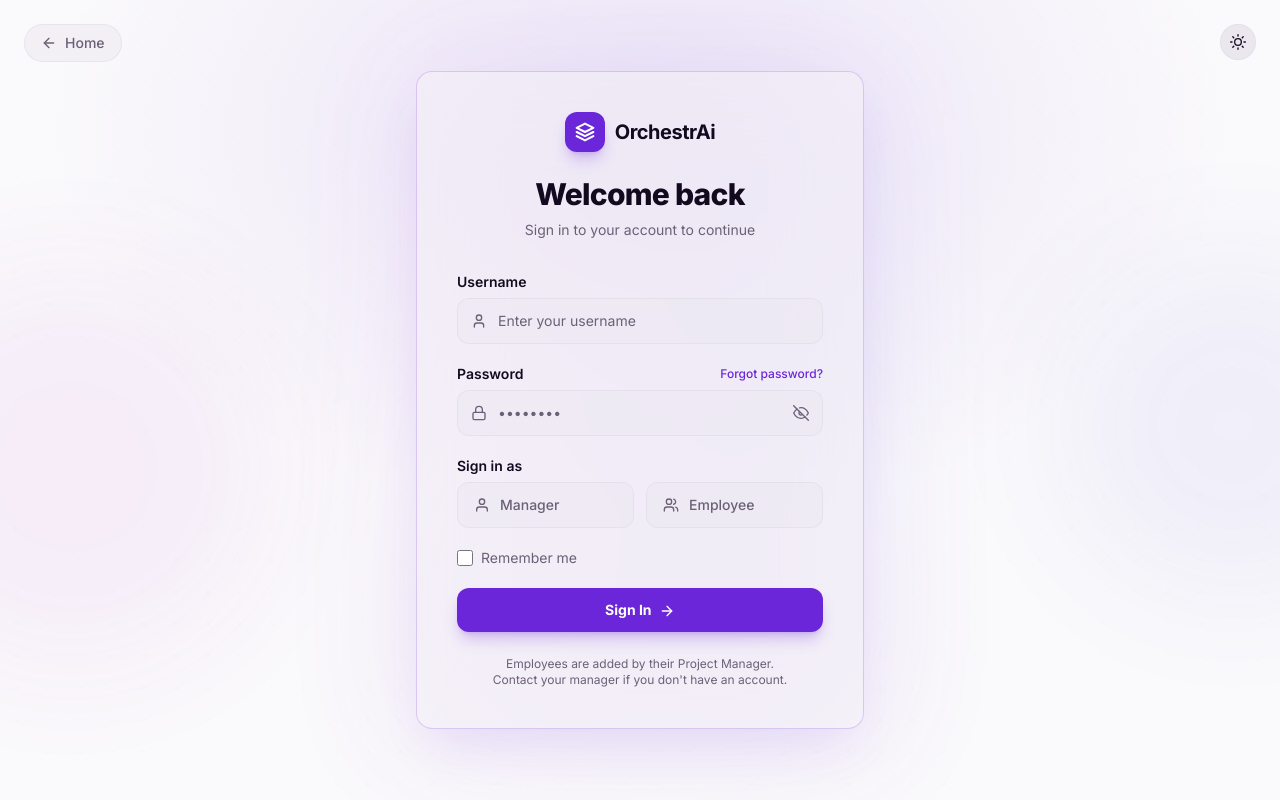
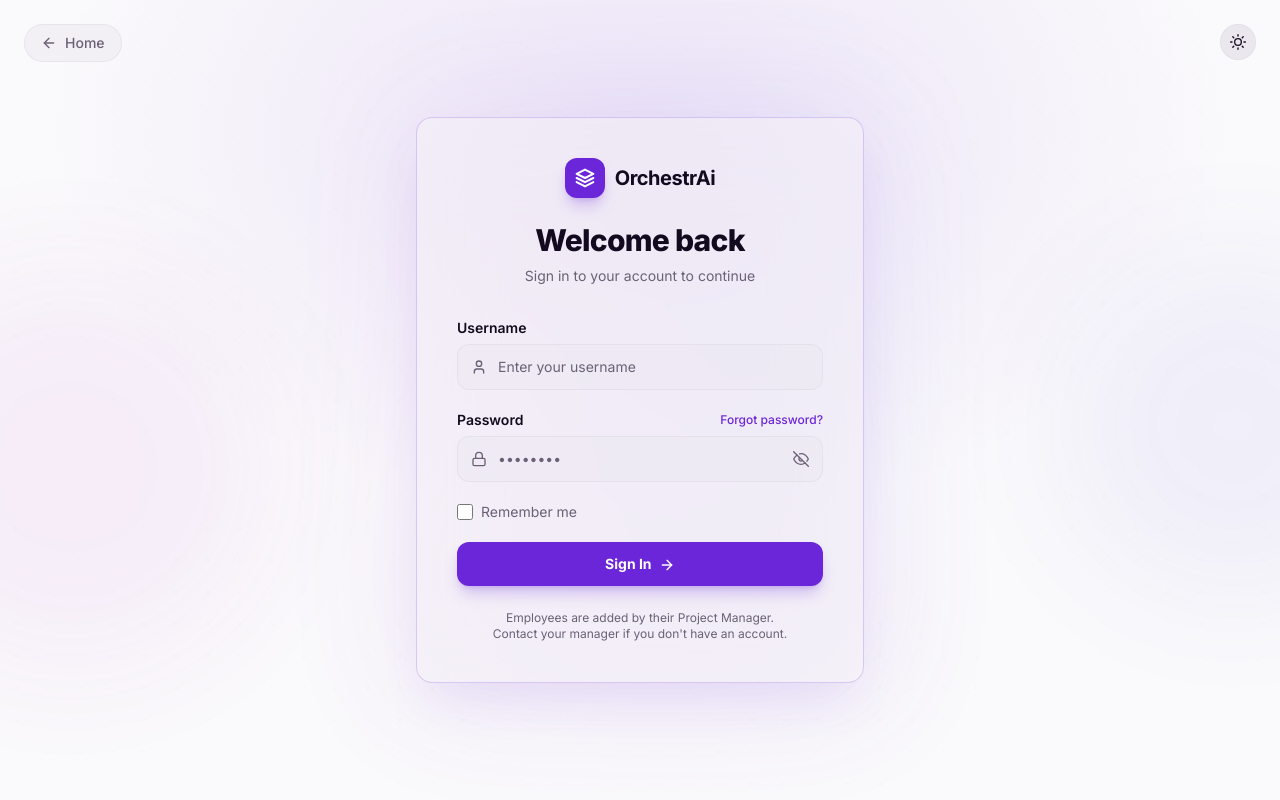
Before and after one commit to sarajaouad8/OrchesterAii, a Flask app: page /login in a window 1280 px wide. Run offline with Flask 3, Linux system fonts and the light colour scheme; some libraries are stand-ins or nearby versions.

Commit message:
i modify the option in login

```diff
--- a/routes/auth.py
+++ b/routes/auth.py
@@ -10,31 +10,26 @@ def login():
     if request.method == 'POST':
         username = request.form.get('username')
         password = request.form.get('password')
-        role = request.form.get('role')  # 'manager' or 'employee'
 
         user = User.query.filter_by(username=username).first()
 
         if user and user.check_password(password):
-            if user.role != role:
-                flash('Incorrect role selected for this account.', 'error')
-                return render_template('login.html')
+            # Clear any old session data completely
+            session.clear()
+
+            # Store user info in session
+            session['user_id'] = user.id
+            session['username'] = user.username
+            session['role'] = user.role
+            session.permanent = True
+
+            flash(f'Welcome back, {user.username}!', 'success')
+
+            # Redirect based on role stored in the database
+            if user.role == 'manager':
+                return redirect(url_for('manager.dashboard'))
             else:
-                # Clear any old session data completely
-                session.clear()
-
-                # Store user info in session
-                session['user_id'] = user.id
-                session['username'] = user.username
-                session['role'] = user.role
-                session.permanent = True
-
-                flash(f'Welcome back, {user.username}!', 'success')
-
-                # Redirect based on role
-                if user.role == 'manager':
-                    return redirect(url_for('manager.dashboard'))
-                else:
-                    return redirect(url_for('employee.dashboard'))
+                return redirect(url_for('employee.dashboard'))
         else:
             flash('Invalid username or password.', 'error')
 
--- a/templates/login.html
+++ b/templates/login.html
@@ -198,27 +198,6 @@
             </div>
           </div>
 
-          <!-- Role selector -->
-          <div>
-            <label class="mb-1.5 block text-sm font-semibold text-foreground">Sign in as</label>
-            <div class="grid grid-cols-2 gap-3">
-              <label for="role-manager" class="relative cursor-pointer">
-                <input type="radio" id="role-manager" name="role" value="manager" class="peer sr-only" required />
-                <div class="flex items-center gap-2.5 rounded-xl border border-border/60 bg-secondary/50 px-4 py-3 text-sm font-medium text-muted-foreground transition-all peer-checked:border-primary/50 peer-checked:bg-primary/10 peer-checked:text-primary peer-checked:ring-2 peer-checked:ring-primary/20">
-                  <svg class="h-4 w-4" viewBox="0 0 24 24" fill="none" stroke="currentColor" stroke-width="2" stroke-linecap="round" stroke-linejoin="round"><path d="M20 21v-2a4 4 0 0 0-4-4H8a4 4 0 0 0-4 4v2"/><circle cx="12" cy="7" r="4"/></svg>
-                  Manager
-                </div>
-              </label>
-              <label for="role-employee" class="relative cursor-pointer">
-                <input type="radio" id="role-employee" name="role" value="employee" class="peer sr-only" required />
-                <div class="flex items-center gap-2.5 rounded-xl border border-border/60 bg-secondary/50 px-4 py-3 text-sm font-medium text-muted-foreground transition-all peer-checked:border-primary/50 peer-checked:bg-primary/10 peer-checked:text-primary peer-checked:ring-2 peer-checked:ring-primary/20">
-                  <svg class="h-4 w-4" viewBox="0 0 24 24" fill="none" stroke="currentColor" stroke-width="2" stroke-linecap="round" stroke-linejoin="round"><path d="M16 21v-2a4 4 0 0 0-4-4H6a4 4 0 0 0-4 4v2"/><circle cx="9" cy="7" r="4"/><path d="M22 21v-2a4 4 0 0 0-3-3.87"/><path d="M16 3.13a4 4 0 0 1 0 7.75"/></svg>
-                  Employee
-                </div>
-              </label>
-            </div>
-          </div>
-
           <!-- Remember me -->
           <div class="flex items-center gap-2">
             <input type="checkbox" id="remember" name="remember"
```
